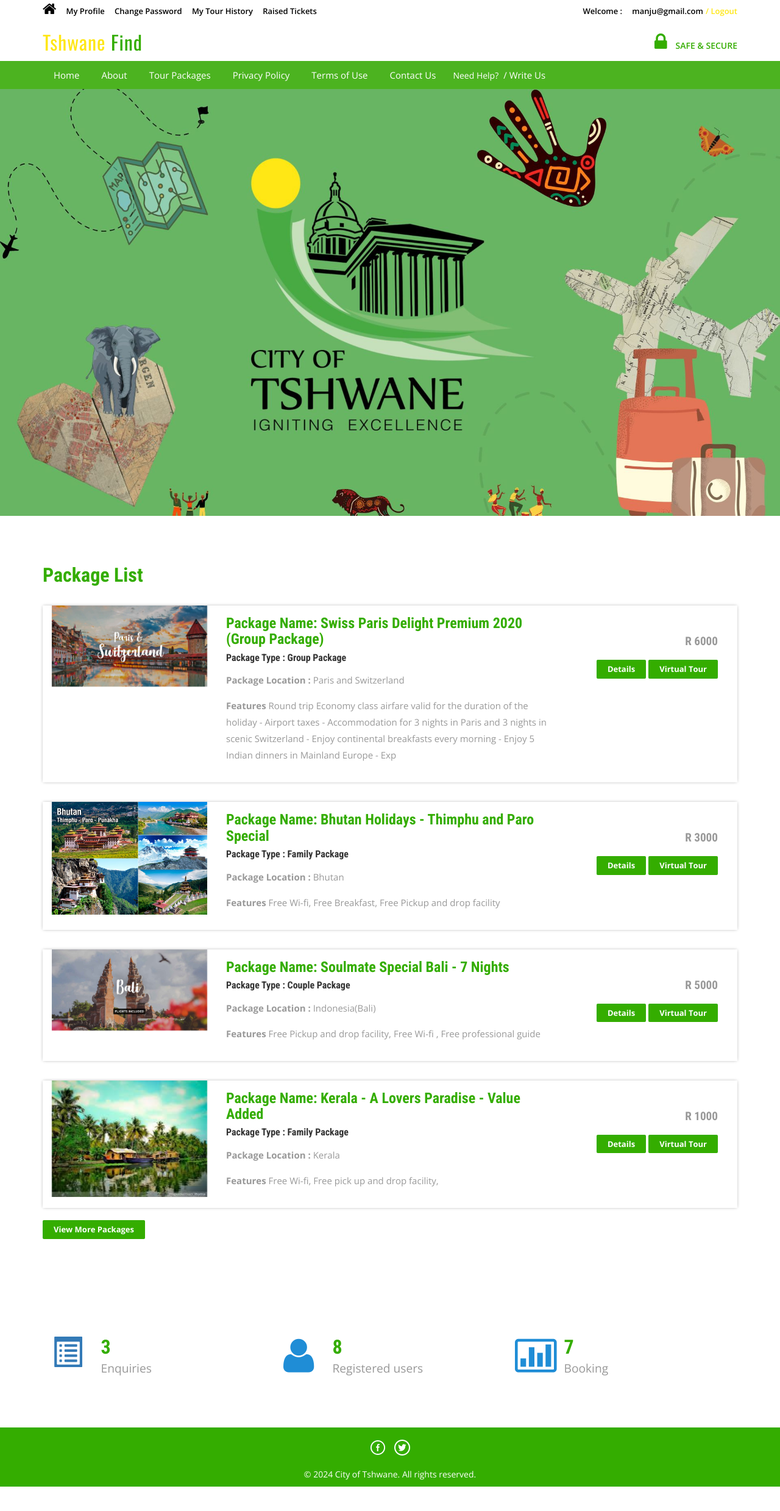
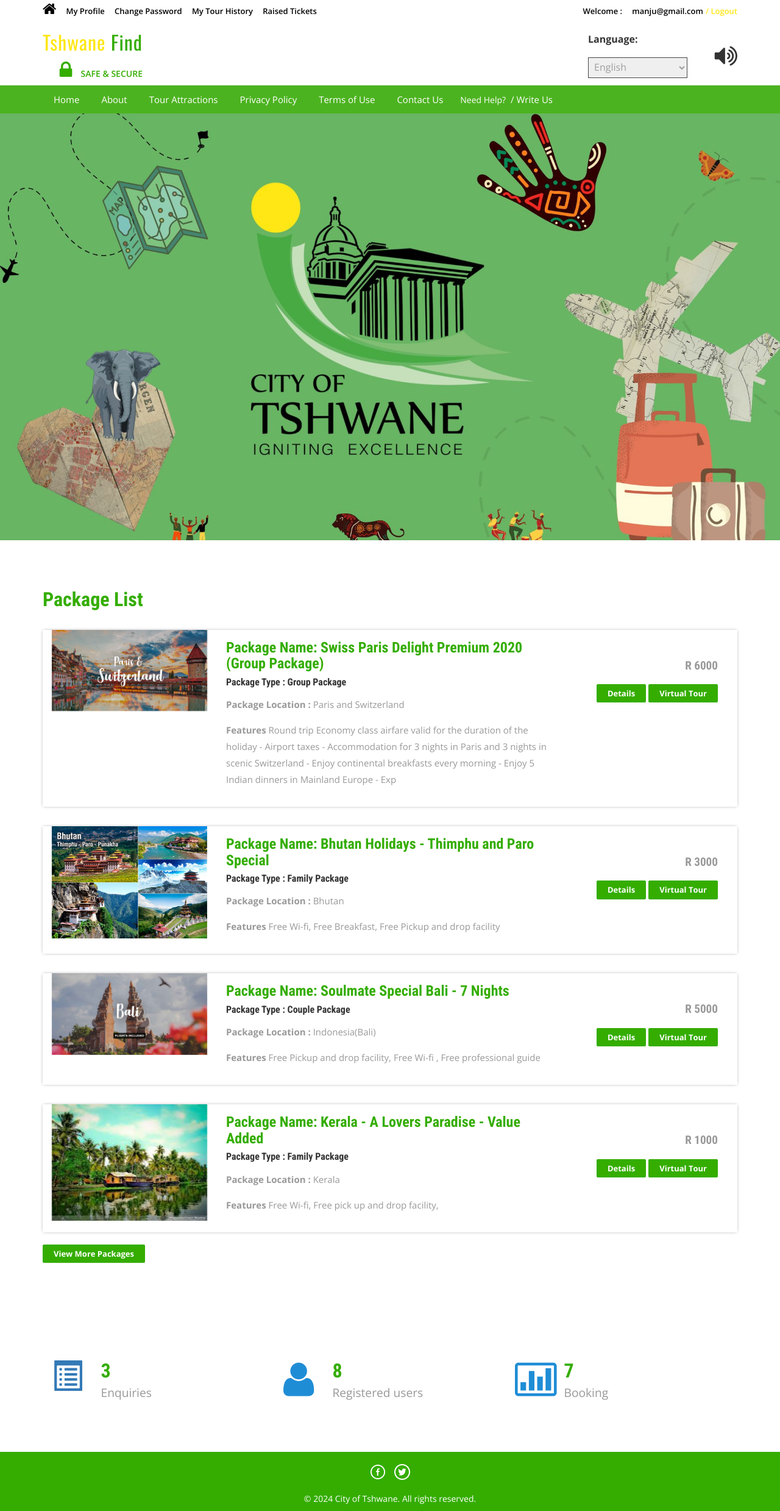
Before and after one commit to KISMETtakk/TshwaneFindXampp, a PHP site: page / in a window 1280 px wide. Shown: the whole page at 61% size. Before the commit the page ends 2438 px from the top, so only its background shows below. Run offline with PHP 8.4, Linux system fonts and the light colour scheme; a user stored in the database is signed in; data comes from the database, SQL or seed files in the repository.

Commit message:
Almost Done Changes Made

```diff
--- a/includes/header.php
+++ b/includes/header.php
@@ -38,14 +38,75 @@
 	<div class="container">
 		<div class="logo wow fadeInDown animated" data-wow-delay=".5s">
 			<a href="index.php">Tshwane <span>Find</span></a>
-		</div>
-
-		<div class="lock fadeInDown animated" data-wow-delay=".5s">
+			<div class="lock fadeInDown animated" data-wow-delay=".5s">
 			<li><i class="fa fa-lock"></i></li>
             <li><div class="securetxt">SAFE &amp; SECURE </div></li>
 			<div class="clearfix"></div>
 		</div>
-		<div class="clearfix"></div>
+		</div>
+
+
+		<div class="lock fadeInDown animated" data-wow-delay=".5s">
+
+
+
+    <!-- Dropdown for Multilingual Languages -->
+    <li>
+        <label for="language-select">Language:</label>
+        <select id="language-select">
+		<option value="en">English</option>
+            <option value="af">Afrikaans</option>
+            <option value="zu">Zulu</option>
+            <option value="xh">Xhosa</option>
+            <option value="st">Sotho</option>
+            <option value="ts">Tswana</option>
+            <option value="ve">Venda</option>
+            <option value="tn">Setswana</option>
+            <option value="pt">Portuguese</option>
+            <option value="fr">French</option>
+            <option value="de">German</option>
+            <option value="es">Spanish</option>
+            <option value="it">Italian</option>
+        </select>
+    </li>
+
+    <!-- Speaker Icon -->
+    <li>
+        <i class="fa fa-volume-up" id="speaker-icon" onclick="showLanguageSquares()" style="cursor: pointer; font-size: 40px;"></i>
+    </li>
+
+    <div class="clearfix"></div>
+
+</div>
+
+<!-- Hidden Language Squares that appear when speaker is clicked -->
+<div id="language-squares" style="display: none; position: fixed; top: 50%; left: 50%; transform: translate(-50%, -50%); z-index: 9999;">
+    <div style="width: 100px; height: 100px; background-color: #f0f0f0; border: 1px solid #ccc; display: inline-block; text-align: center; line-height: 100px;">
+        English
+    </div>
+    <div style="width: 100px; height: 100px; background-color: #f0f0f0; border: 1px solid #ccc; display: inline-block; text-align: center; line-height: 100px;">
+        seTswana
+    </div>
+    <div style="width: 100px; height: 100px; background-color: #f0f0f0; border: 1px solid #ccc; display: inline-block; text-align: center; line-height: 100px;">
+        isiZulu
+    </div>
+    <div style="width: 100px; height: 100px; background-color: #f0f0f0; border: 1px solid #ccc; display: inline-block; text-align: center; line-height: 100px;">
+        Afrikaans
+    </div>
+
+</div>
+
+<script>
+    function showLanguageSquares() {
+        const squares = document.getElementById('language-squares');
+        squares.style.display = squares.style.display === 'none' ? 'block' : 'none';
+    }
+</script>
+
+
+    <div class="clearfix"></div>
+</div>
+
 	</div>
 </div>
 <!--- /header ---->
@@ -69,7 +130,7 @@
 						<ul class="nav navbar-nav">
 							<li><a href="index.php">Home</a></li>
 							<li><a href="page.php?type=aboutus">About</a></li>
-								<li><a href="package-list.php">Tour Packages</a></li>
+								<li><a href="package-list.php">Tour Attractions</a></li>
 								<li><a href="page.php?type=privacy">Privacy Policy</a></li>
 								<li><a href="page.php?type=terms">Terms of Use</a></li>
 								<li><a href="page.php?type=contact">Contact Us</a></li>
```
